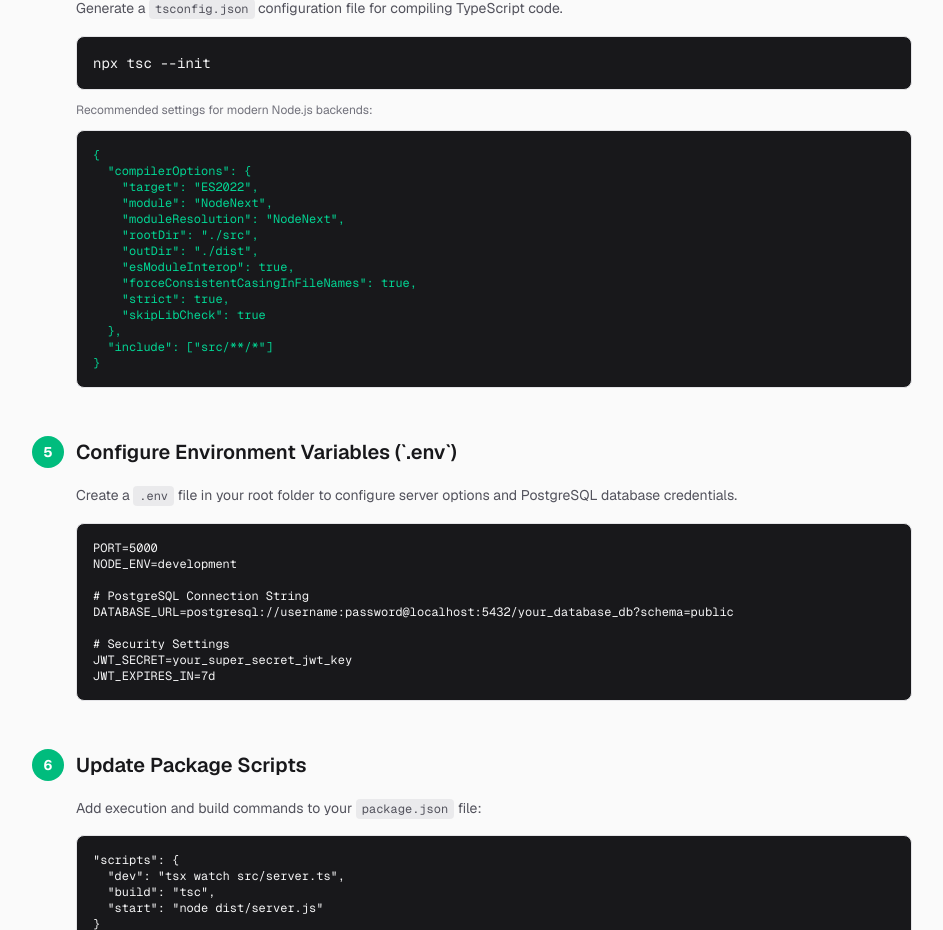
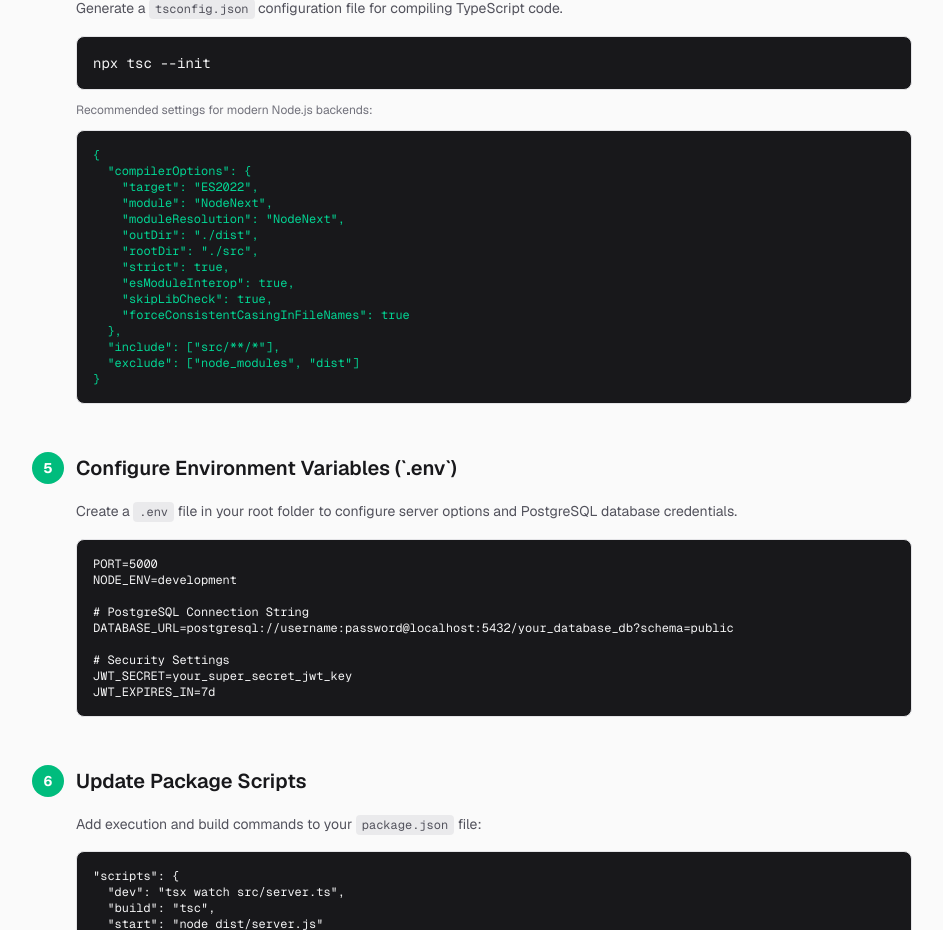
Before and after one commit to Anilbal/documentation-for-typescript-in-backend, a Next.js app: page /installation in a window 1280 px wide. Shown: the part 955-1885 px from the top of the page, without its empty margins (296-1239 px from the left). Built offline with nearby package versions, Linux system fonts and the light colour scheme.

Commit message:
change file to put inside tsConfig file

```diff
--- a/app/installation/page.tsx
+++ b/app/installation/page.tsx
@@ -132,14 +132,15 @@ export default function InstallationPage() {
     "target": "ES2022",
     "module": "NodeNext",
     "moduleResolution": "NodeNext",
+    "outDir": "./dist",
     "rootDir": "./src",
-    "outDir": "./dist",
+    "strict": true,
     "esModuleInterop": true,
-    "forceConsistentCasingInFileNames": true,
-    "strict": true,
-    "skipLibCheck": true
+    "skipLibCheck": true,
+    "forceConsistentCasingInFileNames": true
   },
-  "include": ["src/**/*"]
+  "include": ["src/**/*"],
+  "exclude": ["node_modules", "dist"]
 }`}
               </pre>
             </div>
```
